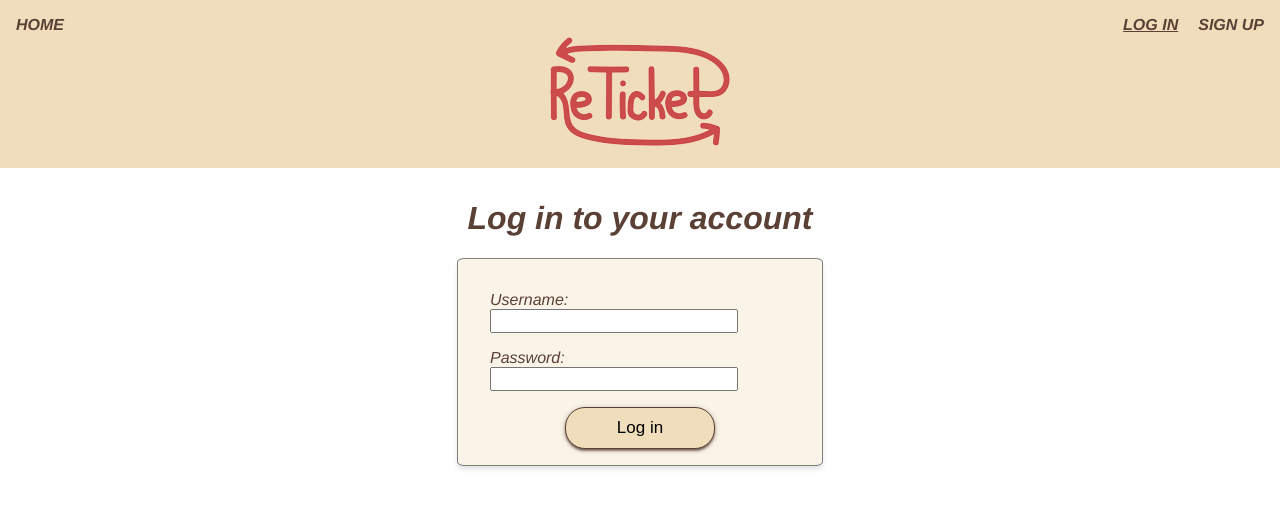
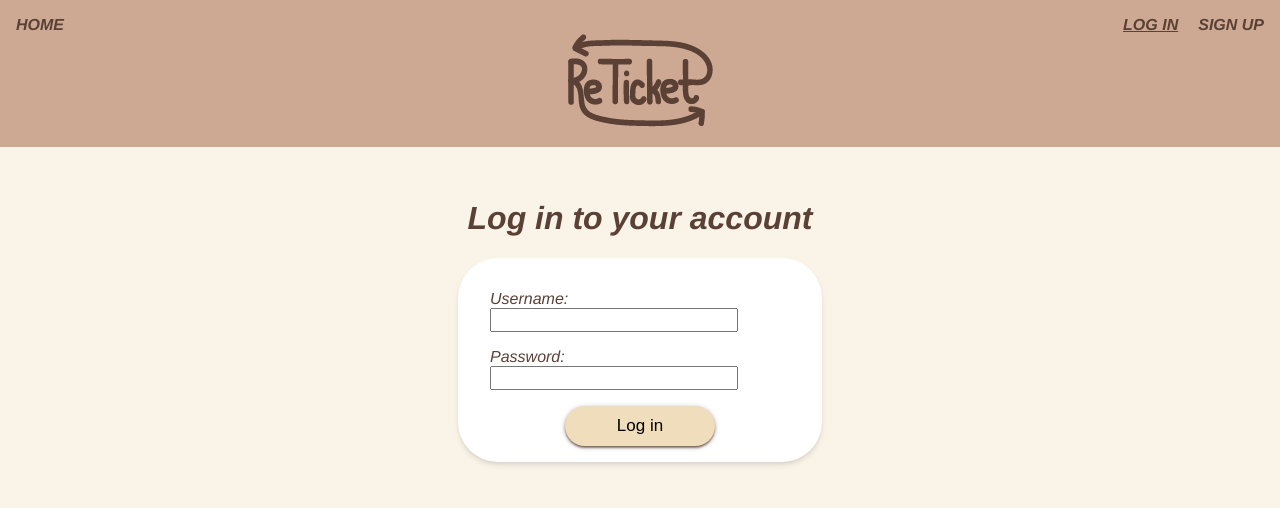
Before and after one commit to CzternastyHembre/TDT4140-PU, a Vue app in the folder client/: page /login in a window 1280 px wide. Shown: the top 508 px of the page. Built offline with nearby package versions, Linux system fonts and the light colour scheme.

Commit message:
🎉 init(client-ui): New colors
New background colors

related to: #38

co-author: Sara

```diff
--- a/client/src/App.vue
+++ b/client/src/App.vue
@@ -28,12 +28,12 @@ export default {
 
 <style lang="scss">
 :root {
-  --bgc-primary: rgb(239, 221, 187, 0.35);
+  --bgc-primary: white;
   --col-primary: #5a4035;
 }
 body {
   min-height: 100vh;
-  background-color: white;
+  background-color: rgb(249 243 232);
   color: var(--col-primary);
 }
 
@@ -72,7 +72,7 @@ body {
     width: min(70%, 600px);
     color: #5a4035;
     text-align: center;
-    border-radius: 5px;
+    border-radius: 40px;
   }
   a {
     text-decoration: none;
@@ -95,8 +95,8 @@ body {
   font-size: 1em;
   background-color: var(--bgc-primary);
 
-  border: 1px solid grey;
-  border-radius: 2%;
+  border: 0px solid grey;
+  border-radius: 40px;
   box-shadow: 0 4px 6px -1px rgb(0 0 0 / 10%), 0 2px 4px -1px rgb(0 0 0 / 6%);
 }
 
@@ -117,10 +117,10 @@ body {
   padding: 10px 20px;
   width: 150px;
   font-size: 17px;
-  border-radius: 20px;
+  border-radius: 40px;
   margin: auto;
   background-color: rgb(239, 221, 187);
-  border: 1px solid rgb(90, 64, 53);
+  border: 0px solid rgb(90, 64, 53);
   box-shadow: 0 2px 2px 0 rgba(90, 64, 53, 0.568),
     0 3px 1px -2px rgba(90, 64, 53, 0.315), 0 1px 5px 0 rgba(90, 64, 53, 0.37);
 }
--- a/client/src/components/HeaderNav.vue
+++ b/client/src/components/HeaderNav.vue
@@ -54,7 +54,7 @@ export default {
   top: 0; /* top left corner should start at topmost spot */
   width: 100%; /* take up the full browser width */
   z-index: 200; /* high z index so other content scrolls underneath */
-  background-color: #efddbb;
+  background-color: rgb(205, 169, 148);
   .navButtonsNav {
     background-color: inherit;
     margin: 16px 16px 0 16px;
--- a/client/src/components/SalesPostComp.vue
+++ b/client/src/components/SalesPostComp.vue
@@ -95,9 +95,8 @@ export default {
   margin: 0 auto 2em 0;
   padding: 30px;
   text-align: left;
-  border: 1px solid #5a4035;
-  border-radius: 5px;
-  background-color: rgb(249 243 232);
+  border-radius: 40px;
+  background-color: white;
   /* box-shadow: 0 4px 6px -1px rgba(39, 6, 129, 0.75),
     0 2px 4px -1px rgba(39, 6, 129, 0.75); */
 }
--- a/client/src/views/CreatePost.vue
+++ b/client/src/views/CreatePost.vue
@@ -139,7 +139,7 @@ export default {
   margin: 0 1em;
   height: fit-content;
   padding: 0.2em 2em;
-  background: rgb(249 243 232);
+  background: white;
 
   border: 1px solid #5a4035;
   border-radius: 5px 5px 0 0;
--- a/client/src/views/UserProfile.vue
+++ b/client/src/views/UserProfile.vue
@@ -87,9 +87,8 @@ export default {
 }
 
 .profilePost {
-  border: 1px solid #5a4035;
   background-color: var(--bgc-primary);
-  border-radius: 10px;
+  border-radius: 40px;
   text-align: left;
 
   .profileHeader {
```
Also changed, not shown: client/src/assets/ReTicket1.png.
